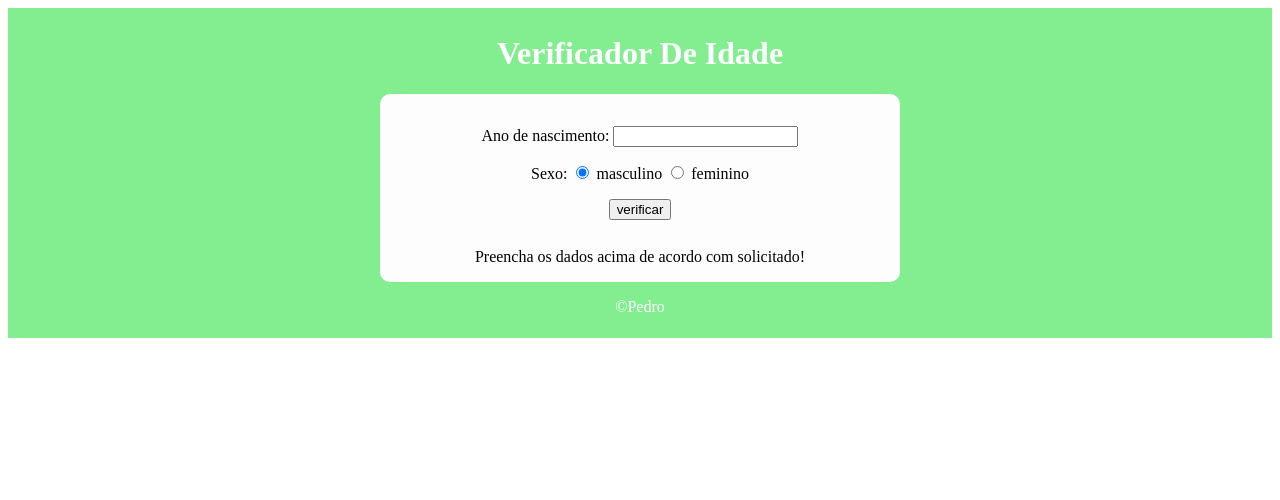
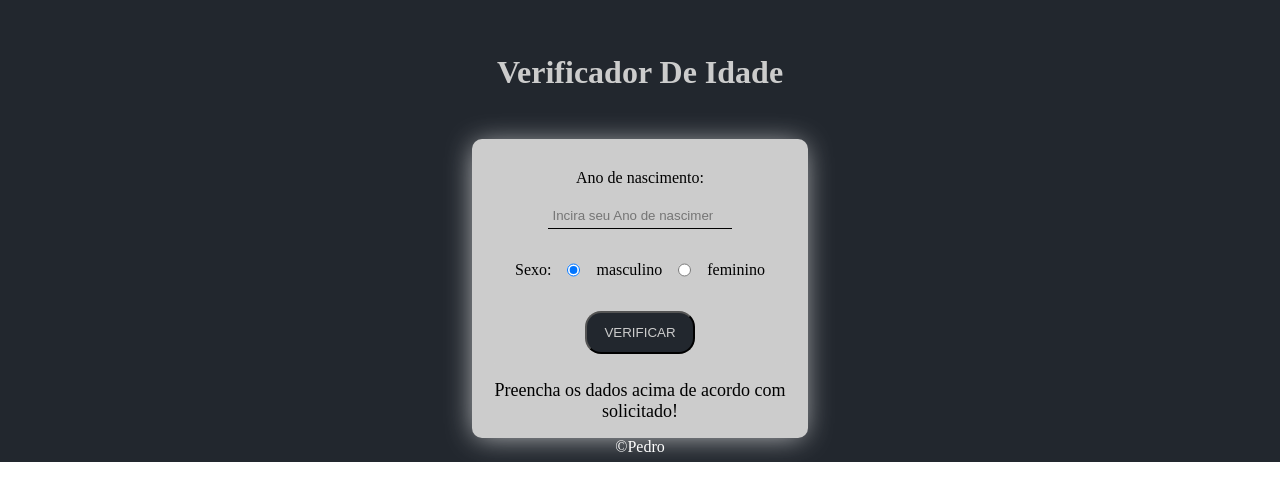
Before and after one commit to Pedror62/condioes-02, a plain HTML site: page index.html in a window 1280 px wide. Both pictures are taken after a click on the button "verificar". Drawn offline with Linux system fonts and the light colour scheme.

Commit message:
atualizdo
correções

```diff
--- a/index.html
+++ b/index.html
@@ -11,22 +11,25 @@
 <body>
 
         <header>
-            <h1>Verificador De Idade</h1>
+            <div class="titule">
+                <h1>Verificador De Idade</h1>
+            </div>
+
         </header>
         <section>
 
-                <div>
+                <div id="verificador">
                         <p>Ano de nascimento:
-                            <input type="number" name="txtano" id="txtano" min="0">
+                            <input type="number" name="txtano" id="txtano" min="0" required placeholder="Incira seu Ano de nascimento">
                         </p>
                         <p>Sexo:
-                                <input type="radio" name="radsex" id="mas" checked>
+                                <input type="radio" name="radsex" id="mas" checked >
                                 <label for="mas">masculino</label>
                                 <input type="radio" name="radsex" id="fem" >
                                 <label for="fem">feminino</label>
                         </p>
                         <p>
-                            <input type="button" value = "verificar" onclick = "verificar()">
+                            <input class="verificarBtn" type="button" value = "verificar" onclick = "verificar()">
                         </p>
                 </div>
 
--- a/index.js
+++ b/index.js
@@ -1,61 +1,69 @@
-function verificar(){
-   var data = new Date()
-   var ano = data.getFullYear()
-   var fano = document.getElementById('txtano')
-   var res = document.querySelector('div#res')
-   if (fano.value.length ==  0 || Number(fano.value) > ano) {
-            window.alert('[ERRO} TENTE NOVAMENTE NÃO CONRESPONDE A ANOS DE VIDA, MAS SIM A MESES DE VIDA!')
-    }  else {
-        var fsex = document.getElementsByName('radsex')
-        var idade = ano - Number(fano.value)
-        var genero = ' '
-        var img = document.createElement('img')
-        img.setAttribute('id' , 'foto')
-        if (fsex[0].checked) {
-         genero = 'homem'
+ function verificar() {
+   let data = new Date();
+   let ano = data.getFullYear();
+   let fano = document.querySelector('#txtano');
+   let res = document.querySelector('#res');
+
+   if (fano.value.length == 0 || Number(fano.value) > ano) {
+      // window.alert('[ERRO] TENTE NOVAMENTE. O ANO NÃO CORRESPONDE A ANOS DE VIDA, MAS SIM A MESES DE VIDA!');
+   } else {
+      let fsex = document.getElementsByName('radsex');
+      let idade = ano - Number(fano.value);
+      let genero = ' ';
+      let img = document.createElement('img');
+      img.setAttribute('id', 'foto');
+
+      if (fsex[0].checked) {
+         genero = 'masculino';
+        if (idade <= 9) {
+            img.setAttribute('src', 'bbmenino.jpg');
+         }
+          else if (idade <= 11) {
+
+            img.setAttribute('src', 'adolecente.jpg');
+          }
+
+         else if (idade <= 19) {
+            img.setAttribute('src', 'adultomasculino.jpg');
+         }
+         else if (idade <= 29) {
+            img.setAttribute('src', 'adultomasculino.jpg');
+         }
+         else if(idade <= 50) {
+
+            img.setAttribute('src', 'idosomasculino.jpg');
+         }
+
+
+      } else if (fsex[1].checked) {
+         genero = 'sexo feminino';
          if (idade >= 0 && idade < 10) {
             //criança
-
-            img.setAttribute('src', 'bbmenino.jpg')
-
+            img.setAttribute('src', 'bbmenina.jpg');
          } else if (idade < 21) {
             //jovem
-            img.setAttribute('src', 'meninojovem.jpg')
-
-         } else if (idade < 50){
+            img.setAttribute('src', 'meninajovem.jpg');
+         } else if (idade < 50) {
             //adulto
-            img.setAttribute('src', 'adultomasculino.jpg')
-
+            img.setAttribute('src', 'mulher.jpg');
          } else {
             //idoso
-            img.setAttribute('src', 'idosomasculino.jpg')
+            img.setAttribute('src', 'idosafeminina.jpg');
+         }
+      }
 
-         }
+      res.style.textAlign = 'center';
+      res.innerHTML = `Detectamos ${genero}: ${idade} anos.`;
+      res.appendChild(img);
+   }
 
-        } else if (fsex[1].checked) {
-            genero = 'sexo feminino'
-            if (idade >= 0 && idade < 10) {
-                //criança
-                img.setAttribute('src', 'bbmenina.jpg')
 
-             } else if (idade < 21) {
-                //jovem
-                img.setAttribute('src', 'meninajovem.jpg')
+   res.style.color = '#000'; // Define a cor do texto para azul
+   res.style.fontSize = '18px'; // Define o tamanho da fonte para 18 pixels
 
-             } else if (idade < 50){
-                //adulto
-                img.setAttribute('src', 'mulher.jpg' )
-
-             } else {
-                //idoso
-                img.setAttribute('src', 'idosafeminina.jpg')
-
-             }
-
-        }
-        res.style.textAlign = 'center'
-        res.innerHTML = `detectamos ${genero}:${idade} anos.`
-        res.appendChild(img)
-
-   }
-}
+   res.style.textAlign= 'center'
+   res.style.display =' flex'
+   res.style.flexDirection = 'column';
+   res.style.alignItems = 'center';
+   res.style.gap= '1rem'
+ }
--- a/style.css
+++ b/style.css
@@ -1,15 +1,21 @@
-
-
+*{
+    margin:0;
+    padding:0;
+}
 header{
     color:rgb(0, 0, 0);
     text-align:center;
 }
+.titule{
+    gap: 6rem;
+    display: flex;
+    justify-content: center;
+    padding: 3rem;
+    box-shadow:5px, 3px, 10px, rgb(2, 2, 2);
+    color:#ccc;
+    font: italic;
+}
 
-header h1{
-    color: white;
-    font: italic;
-    box-shadow:5px, 3px, 10px, rgb(2, 2, 2);
-}
 img{
     border-bottom: 50%;
     width:150px;
@@ -23,21 +29,75 @@ div{
     padding:6px;
 
 }
+section{
 
-section{
-    background-color:rgb(253, 253, 253);
     border-radius:10px;
     padding:10px;
     width: 500px;
     margin:auto;
-    box-shadow: 5px, 6px, 10px, rgb(2, 2, 2)
+    /* box-shadow: 5px, 6px, 10px, rgb(2, 2, 2) */
+
+    box-shadow: -1px 2px 29px -4px rgba(255,255,255,0.75);
+    -webkit-box-shadow: -1px 2px 29px -4px rgba(255,255,255,0.75);
+    -moz-box-shadow: -1px 2px 29px -4px rgba(255,255,255,0.75);
 }
-
 footer{
     text-align: center;
     color: white;
 }
+.corfundo{
+    background-color:#22272e;
+}
+#verificador{
+    background-color:white;
+    border-radius:5px;
+    padding:10px;
+    margin:10px;
+    background-color: #ccc;
+    max-width: 316px;
+    display: flex;
+    flex-direction: column;
+    gap: 2rem;
 
-.corfundo{
-    background-color:rgb(130, 238, 144);
 }
+section{
+    background-color: #ccc;
+    max-width: 316px;
+    display: flex;
+    flex-direction: column;
+}
+
+P{
+    display: flex;
+    flex-wrap: wrap;
+    text-align: center;
+    justify-content: center;
+    gap: 1rem;
+
+}
+#txtano{
+    width: 175px;
+    background-color: #ccc;
+
+    padding: 0.3rem;
+    appearance: none;
+    -moz-appearance: textfield;
+    outline: none;
+    border: none;
+    border-bottom: 1px solid black;
+    color:#000;
+}
+.verificarBtn{
+    padding: 12px 17px;
+    border-radius: 1rem;
+    background-color: #22272e;
+    color: #Ccc;
+    text-transform: uppercase;
+    text-align: center;
+
+    opacity:3;
+    cursor:pointer
+}
+.verificarBtn:hover{
+    opacity: 0.5;
+}
```
Also changed, not shown: index.css (+0 -7 lines), adolecente.jpg (added).
